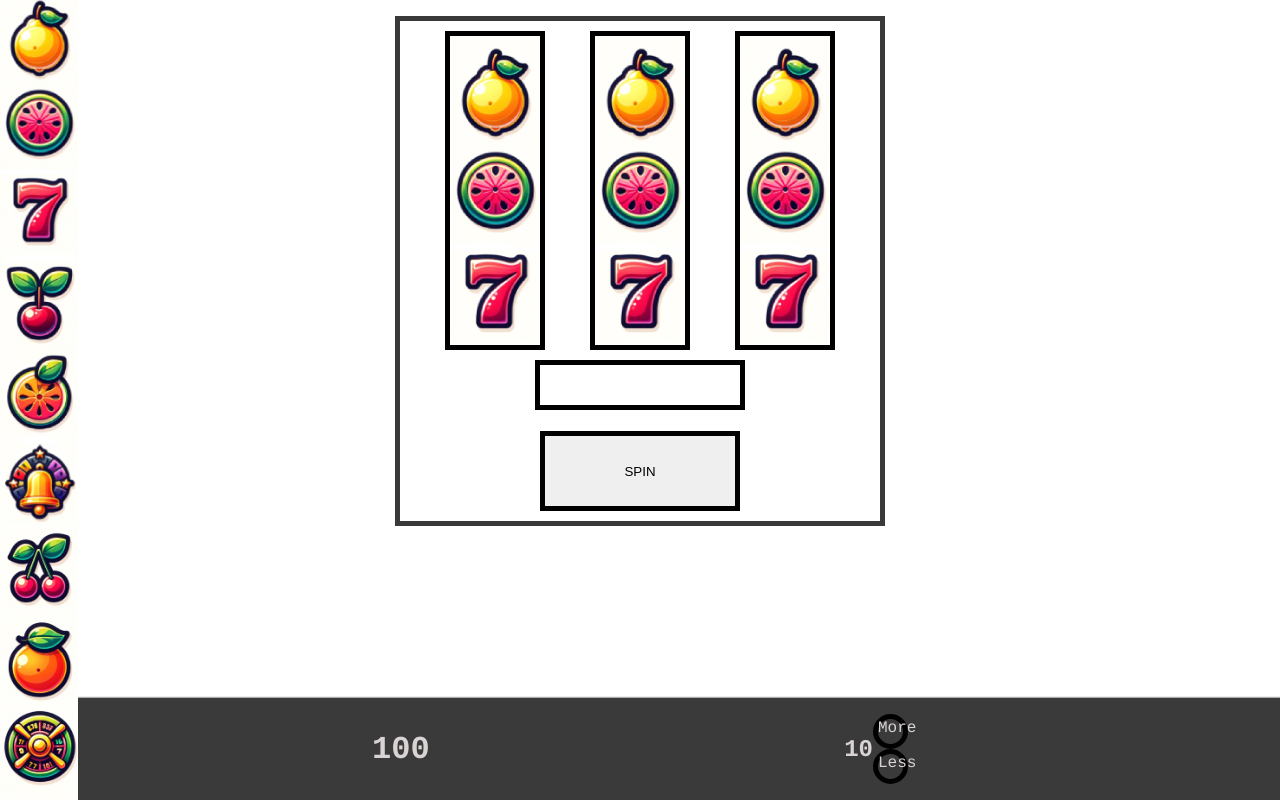
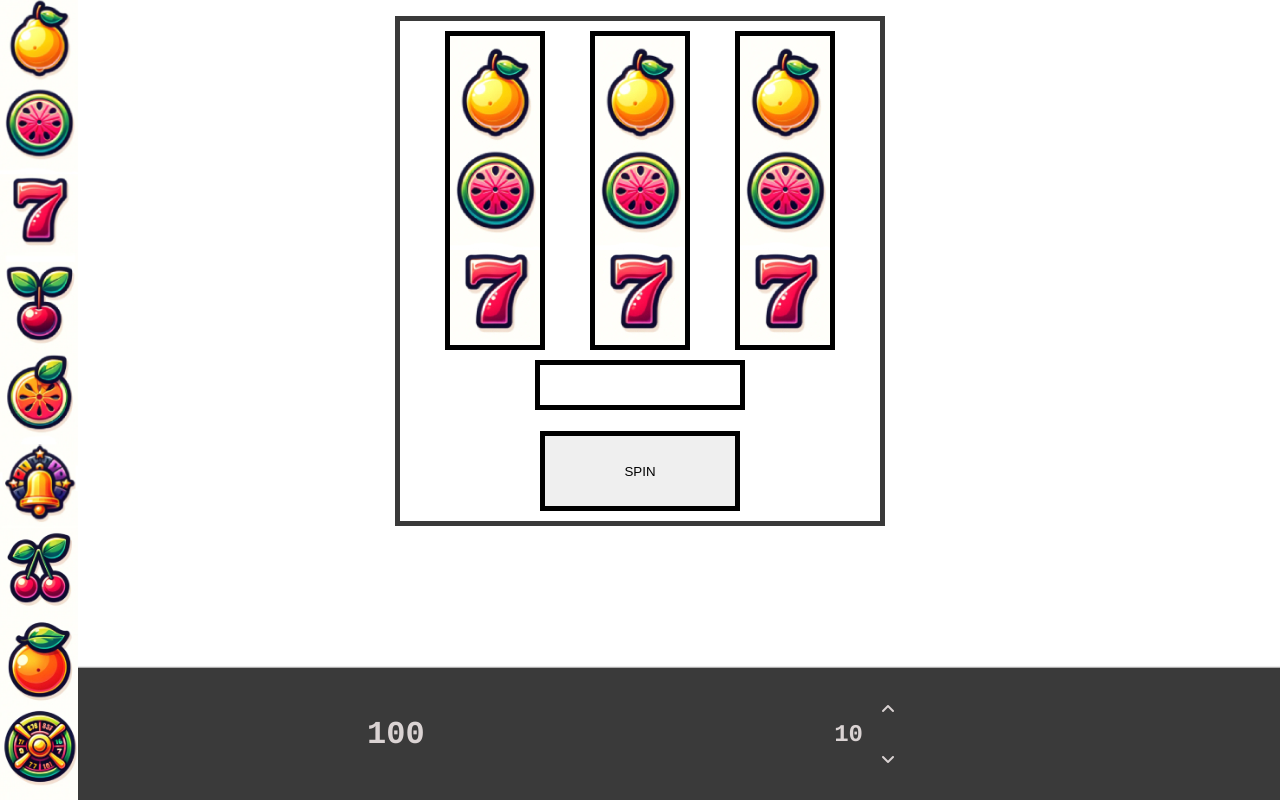
Before and after one commit to l3wk3m/slotmachine, a plain HTML site: page index.html in a window 1280 px wide. Drawn offline with Linux system fonts and the light colour scheme.

Commit message:
Style: Added favicons to the HTML and updated the increase and decrease bet divs with up and down arrows

```diff
--- a/assets/style.css
+++ b/assets/style.css
@@ -120,17 +120,19 @@ button {
 }
 
 #more {
-    border: black 5px solid;
-    border-radius: 50%;
-    height: 25px;
-    width: 25px;
+    display: grid;
+    justify-content: center;
+    align-content: center;
+    height: 50px;
+    width: 50px;
 }
 
 #less {
-    border: black 5px solid;
-        border-radius: 50%;
-        height: 25px;
-        width: 25px;
+    display: grid;
+    justify-content: center;
+    align-content: center;
+    height: 50px;
+    width: 50px;
 }
 
 #credit-counter {
--- a/index.html
+++ b/index.html
@@ -46,12 +46,13 @@
           <h2 id="bet-tally">10</h2>
         </div>
         <div>
-          <div id="more">More</div>
-          <div id="less">Less</div>
+          <div id="more"><i class="fa-solid fa-angle-up"></i></div>
+          <div id="less"><i class="fa-solid fa-angle-down"></i></div>
         </div>
       </div>
     </footer>
 
+    <script src="https://kit.fontawesome.com/2f87d5a80a.js" crossorigin="anonymous"></script>
     <script src="slots.js"></script>
   </body>
 </html>
```
